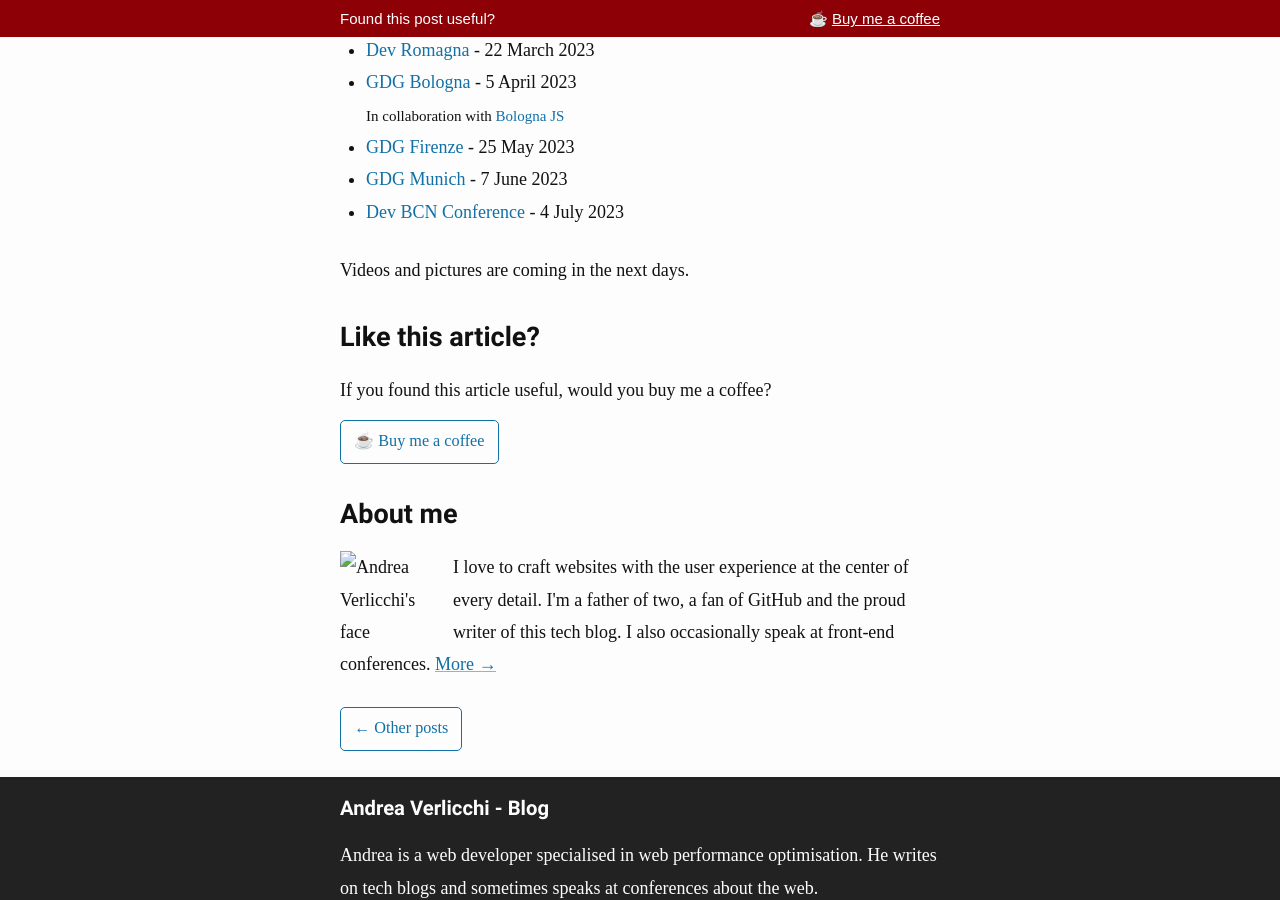
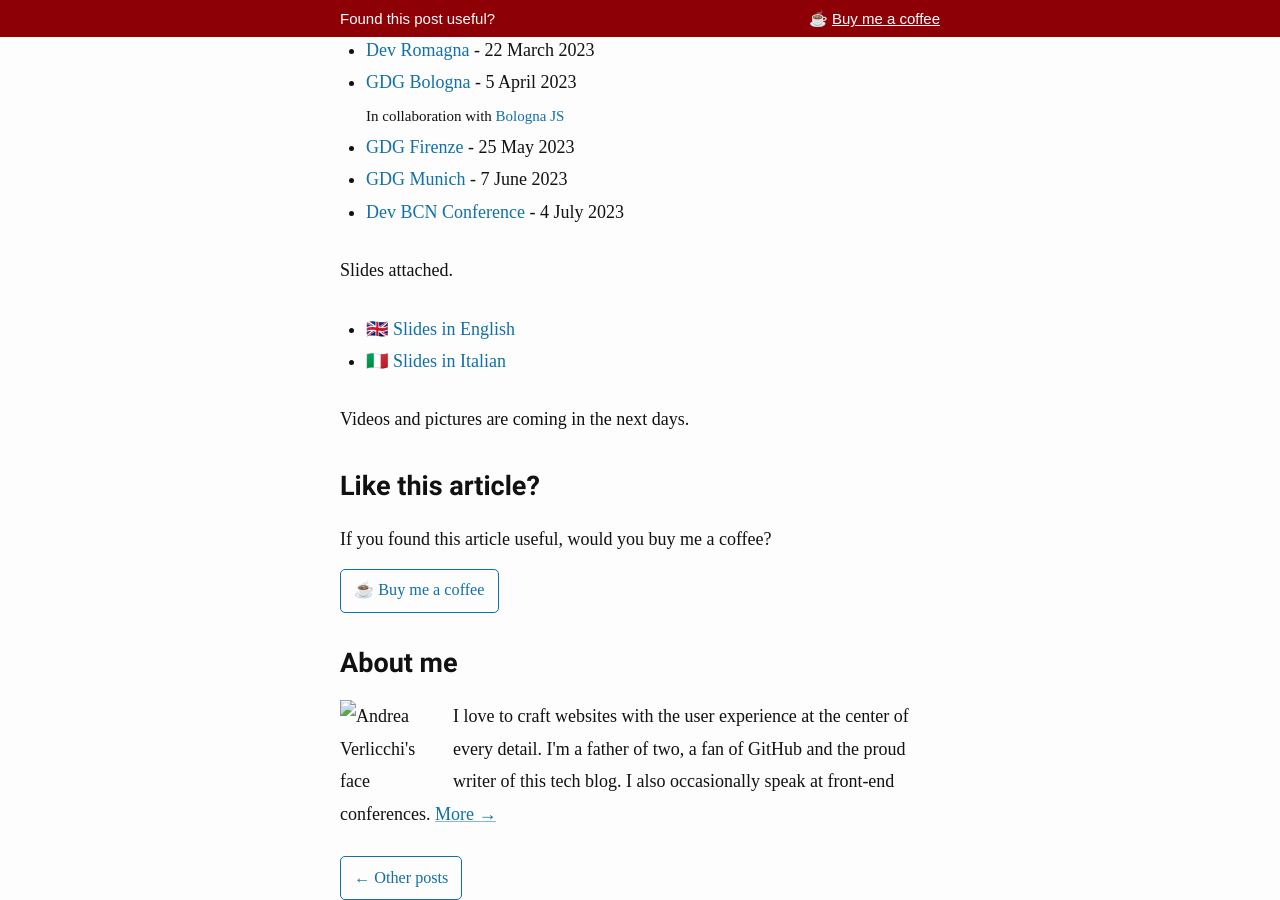
Before and after one commit to verlok/verlok.github.io, a Jekyll site: the page built from _posts/2023-06-16-talks-how-and-why-to-optimize-web-performance-practical-tips-2023.md, in a window 1280 px wide and 900 px high, scrolled down 1057 px. Built offline with Jekyll 4.4.1, drawn with Linux system fonts in a browser that asks for light colours; some web fonts are replaced.

Commit message:
Attached slides

```diff
--- a/_posts/2023-06-16-talks-how-and-why-to-optimize-web-performance-practical-tips-2023.md
+++ b/_posts/2023-06-16-talks-how-and-why-to-optimize-web-performance-practical-tips-2023.md
@@ -38,4 +38,9 @@ Here are the events I spoke at:
 - <a href="https://gdg.community.dev/events/details/google-gdg-munich-presents-web-performance-meetup/"><abbr title="Google Developer Group">GDG</abbr> Munich</a> - 7 June 2023
 - [Dev BCN Conference](https://www.devbcn.com/talk/457013) - 4 July 2023
 
+Slides attached.
+
+- [🇬🇧 Slides in English](./assets/pdf/how-why-improve-web-performance-practical-tips-2023.pdf/)
+- [🇮🇹 Slides in Italian](./assets/pdf/come-perche-migliorare-prestazioni-web-consigli-pratici-2023.pdf)
+
 Videos and pictures are coming in the next days.
```
Also changed, not shown: 2 other files.
